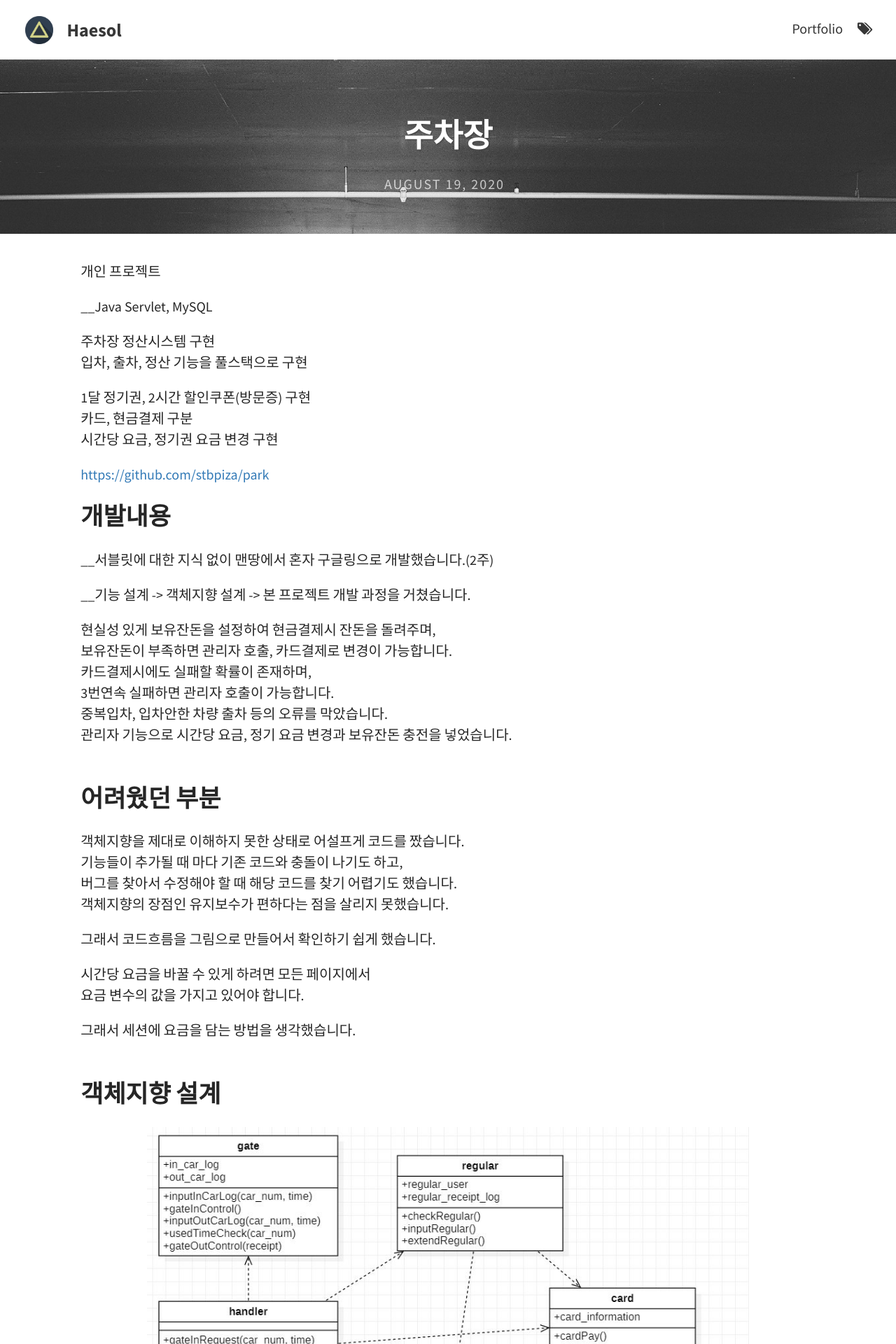
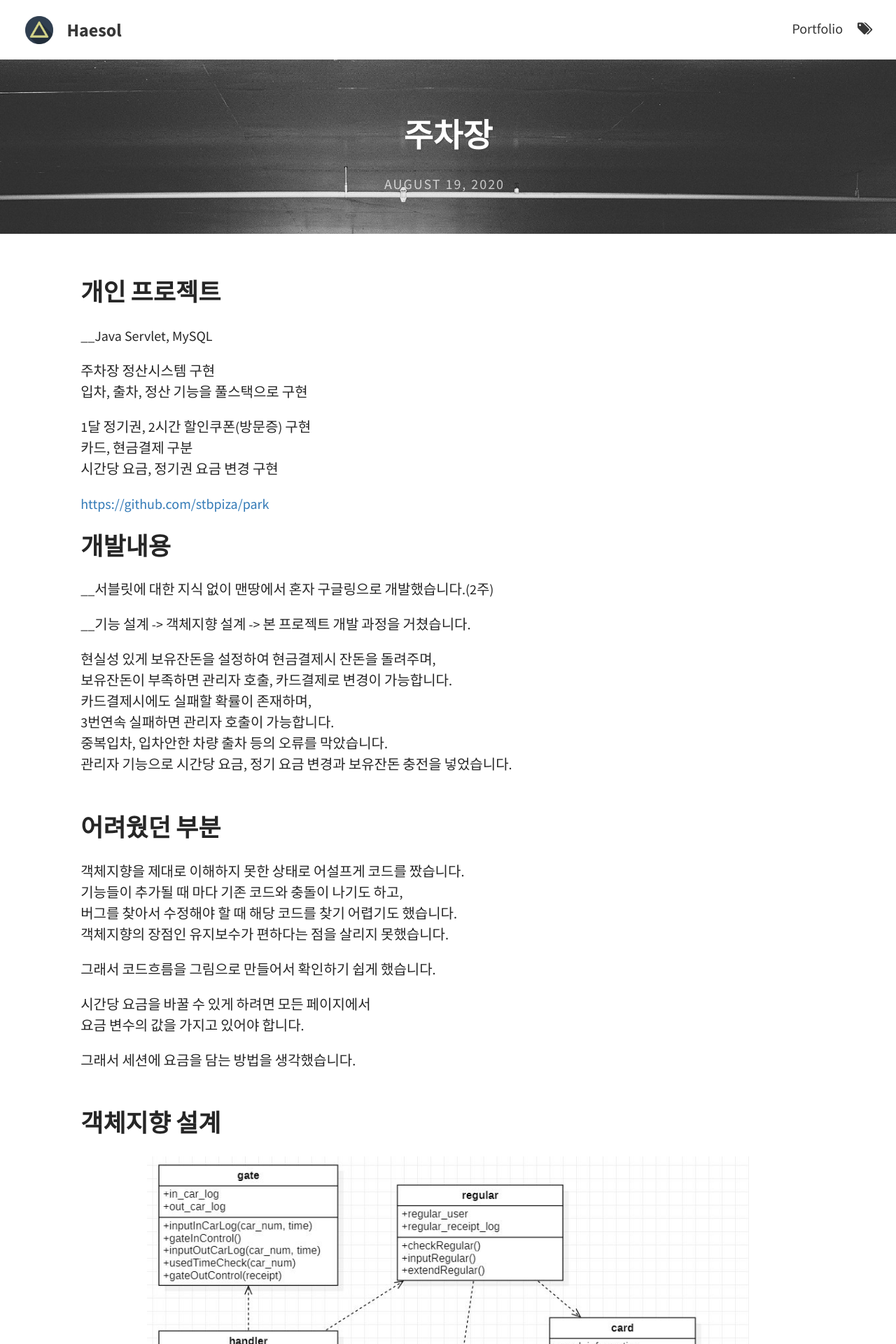
Before and after one commit to stbpiza/stbpiza.github.io, a Jekyll site: the page built from _portfolio/주차장.md, in a window 1280 px wide. Shown: the top 1920 px of the page at 70% size. Built offline with Jekyll 4.4.1, drawn with Linux system fonts in a browser that asks for light colours.

Commit message:
Update 주차장.md

```diff
--- a/_portfolio/주차장.md
+++ b/_portfolio/주차장.md
@@ -7,7 +7,7 @@ date: 19 August 2020
 tags: [Portfolio, 개인프로젝트, 풀스택, Java Servlet, MySQL]
 ---
 
-개인 프로젝트
+## 개인 프로젝트
 
 __Java Servlet, MySQL
 
```
